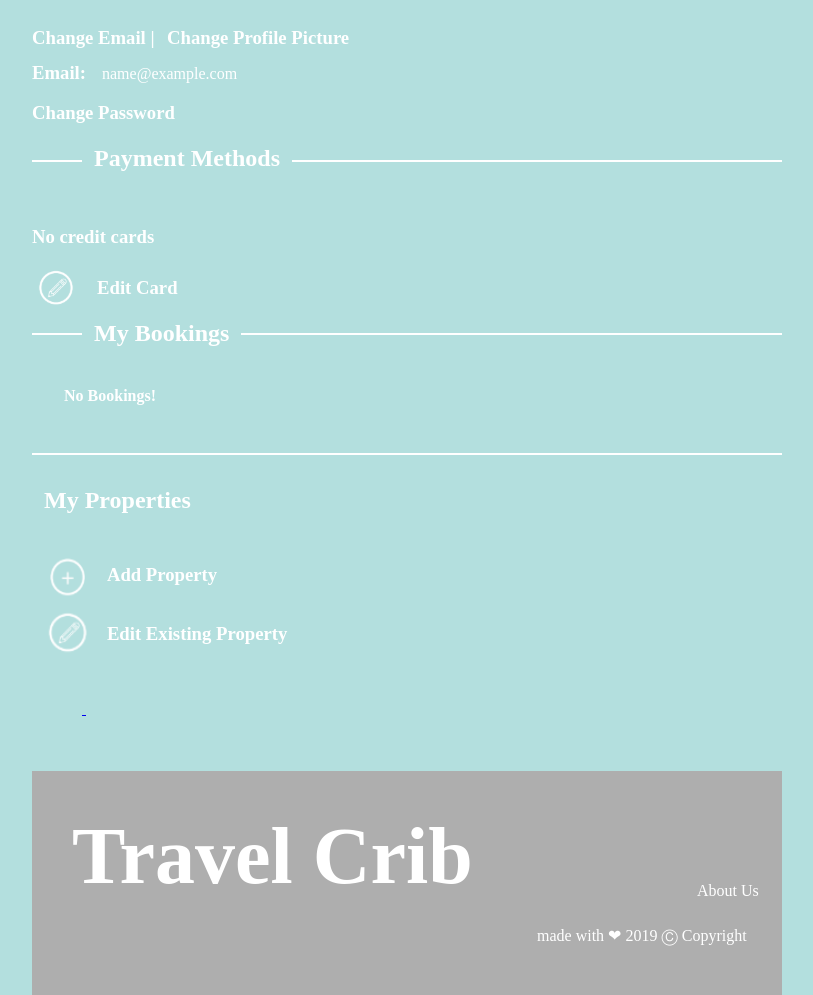
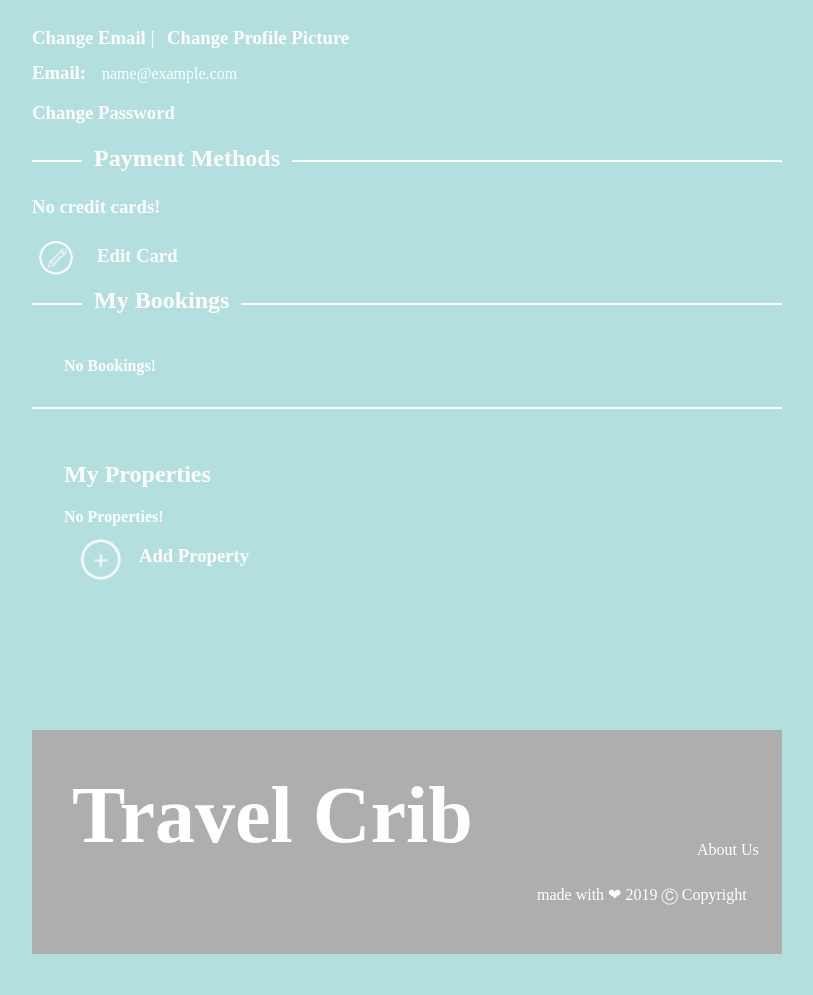
Before and after one commit to adrianacscg/FEUP-LTW, a PHP site: page /profile.php in a window 1280 px wide; the page is wider, and only the part inside the window is pictured. Shown: the part 228-1223 px from the top of that part, without its empty margins (288-1101 px from the left). After the commit the page ends 1182 px from the top of that part, so only its background shows below. Run offline with PHP 8.4, Linux system fonts and the light colour scheme; the visitor is signed in with stand-in values (Sample User, id 1); data comes from the database, SQL or seed files in the repository; both versions use the stored data as it was after the commit.

Commit message:
update properties

```diff
--- a/CSS/profile.css
+++ b/CSS/profile.css
@@ -131,7 +131,7 @@ body {
 }
 
 #MyProfile h2{
-    margin-bottom: 2.65em;
+    margin-bottom: 1.4em;
     margin-top: 1.5em;
     border-bottom: 2px solid white;
 }
@@ -174,7 +174,7 @@ body {
 
 #MyProfile h3 a[href^="#changecard"]{
     position: absolute;
-    top:505px;
+    top:473px;
     left: 65px;
 }
 
@@ -198,7 +198,7 @@ body {
 #MyBookings h2 a{
     background: #b3dfde;
     position: absolute;
-    top: 548px;
+    top: 515px;
     left: 50px;
     padding: 0em 0.5em;
 
@@ -210,17 +210,16 @@ body {
 
 #MyProperties{
     border-top: 2px solid white;
+    padding: 2em;
 }
 
 #MyProperties h2{
     background: #b3dfde;
     color: white;
-    padding: 0.5em;
 
 }
 
 #MyProperties h3{
-    margin-top: 2em;
     margin-left: 4em;
 }
 
@@ -229,23 +228,23 @@ body {
     color: white;
 }
 
-#MyProperties img {
+#MyProperties img[src$="+.png"] {
+    position: relative;
+    bottom: 52px;
+    left: 7px;
+    width: 58px;
+    height: 55px;
+}
+
+#MyProperties img[src$="lapis.png"] {
+    position: relative;
+    bottom: 55px;
+    left: 10px;
     width: 50px;
     height: 50px;
 }
 
-#MyProperties img[src$="+.png"] {
-    position: relative;
-    bottom: 110px;
-    left: 10px;
-}
 
-#MyProperties  img[src$="lapis.png"] {
-    position: relative;
-    bottom: 55px;
-    left: -45px;
-
-}
 
 
 /* SLIDES */
@@ -506,7 +505,7 @@ footer p{
   .modalcard {
     position: fixed;
     right: 0;
-    bottom: 0px;
+    bottom: 50px;
     left: 0;
     font-family: Arial, Helvetica, sans-serif;
     background: rgba(0,0,0,0.8);
@@ -611,4 +610,5 @@ footer p{
 #message{
     display: none;
     color: red;
+
 }
--- /dev/null
+++ b/PHP/propertiesinfo.php
@@ -0,0 +1,26 @@
+<?php
+include_once('../includes/database.php');
+
+function getProperties($iduser) {
+
+    //tenta ligar à base de dados
+    try{
+        $dbh= Database::instance()->db();
+
+      }catch(Exception $e){
+        return $e;
+    }
+
+    try {
+      $stmt = $dbh->prepare('SELECT idMoradia FROM Moradia WHERE idUtilizador = :iduser');
+      $stmt->bindParam(':iduser', $iduser);
+      $stmt->execute();
+      $properties = $stmt->fetchAll();
+      return $properties;
+
+    }catch(PDOException $e) {
+      return -1;
+    }
+}
+
+?>
--- a/pages/profile.php
+++ b/pages/profile.php
@@ -2,9 +2,10 @@
 session_start();
 include_once('../PHP/userinfo.php');
 include_once('../PHP/moradiasinfo.php');
+include_once('../PHP/propertiesinfo.php');
 include_once('../database/db_user.php');
+?>
 
-?>
 <!DOCTYPE html>
 <html lang="en-US">
 
@@ -77,7 +78,7 @@ include_once('../database/db_user.php');
 
                     $card = str_replace(substr(getCard($_SESSION['email']), 0, -4), '************', getCard($_SESSION['email']));
                     echo htmlentities('Card:' . ' ' . $card);
-                } else echo 'No credit cards';
+                } else echo("No credit cards!");
                 ?></a></h3>
         <a href="#changecard"> <img src="../icons/lapis.png" alt="Symbol More"> </a>
         <h3><a href="#changecard">Edit Card</a></h3>
@@ -101,7 +102,7 @@ include_once('../database/db_user.php');
         $counterbookings = -1;
 
         if($bookings == null) {
-            echo("<p style='font-weight: bold'>No Bookings!</p>");
+            echo("<a style='font-weight:bold'>No Bookings!</a>");
         }
 
         foreach ($bookings as $idBooking) {
@@ -125,7 +126,7 @@ include_once('../database/db_user.php');
 
             // Next and previous buttons
             echo ("<a class='prev' onclick='plusSlides(-1,$counterbookings)'>&#10094;</a>");
-            echo ("<a class='next' onclick='plusSlides(1,$counterbookings)''>&#10095;</a>");
+            echo ("<a class='next' onclick='plusSlides(1,$counterbookings)'>&#10095;</a>");
 
             // caption
             echo ('<div class="fundo"><br></div>');
@@ -164,10 +165,66 @@ include_once('../database/db_user.php');
 
     <section id="MyProperties">
         <h2>My Properties</h2>
+        <?php
+
+        $iduser = getID($_SESSION['email']);
+        $properties = getProperties($iduser);
+        $counterproperties = -1;
+
+        if($properties == null) {
+            echo("<a style='font-weight:bold'>No Properties!</a>");
+        }
+
+        foreach ($properties as $idproperty) {
+            foreach ($idproperty as $property)
+                $idproperty = $property;
+
+                echo ('<div class="slideshow-container">');
+                $images = getImgsMoradia($idproperty);
+                $counterimg = 0;
+                $counterproperties++;
+
+                foreach ($images as $image) {
+                    foreach ($image as $pathimage)
+                        $image = $pathimage;
+
+                    echo ("<div class='PmySlides$counterproperties'>");
+                    echo ("<img src={$image}" . ' ' . 'width="100%" height="380px">');
+                    echo ('</div>');
+                    $counterimg++;
+                }
+
+                // Next and previous buttons
+                echo ("<a class='prev' onclick='plusSlidesP(-1,$counterproperties)'>&#10094;</a>");
+                echo ("<a class='next' onclick='plusSlidesP(1,$counterproperties)'>&#10095;</a>");
+
+                // caption
+                echo ('<div class="fundo"><br></div>');
+                echo ('<div class="caption1"><a>');
+                echo (getNameMoradia($idproperty));
+                echo ('</a></div>');
+                echo ('<div class="forday"><br>&nbsp;/&nbsp;night</div>');
+                echo ('<div class="price"><br>');
+                echo (getPrice($idproperty));
+                echo ('</div>');
+
+                $Rating = getRating($idproperty);
+
+                for($i=1; $i <= $Rating; $i++)
+                {
+                    echo("<div class='star{$i}'>");
+                    echo('<img src="../icons/star.png" width="25px" height="25px" /> </div>');
+                }
+                echo('</div>');
+                echo('<br>');
+                echo('<h3><a href="editproperty.php">Edit Existing Property </a></h3>');
+                echo('<a href="edit.php"> <img src="../icons/lapis.png" alt="Pencil"> </a>');
+
+        }
+        ?>
+
         <h3><a href="addproperty.php">Add Property </a></h3>
-        <h3><a href="editproperty.php">Edit Existing Property </a></h3>
         <a href="moreprop.php"><img src="../icons/+.png" alt="Symbol More"> </a>
-        <a href="edit.php"> <img src="../icons/lapis.png" alt="Pencil"> </a>
     </section>
 </body>
 <footer>
```
Also changed, not shown: JS/showslides.js (+38 -0 lines), database/database.db.
